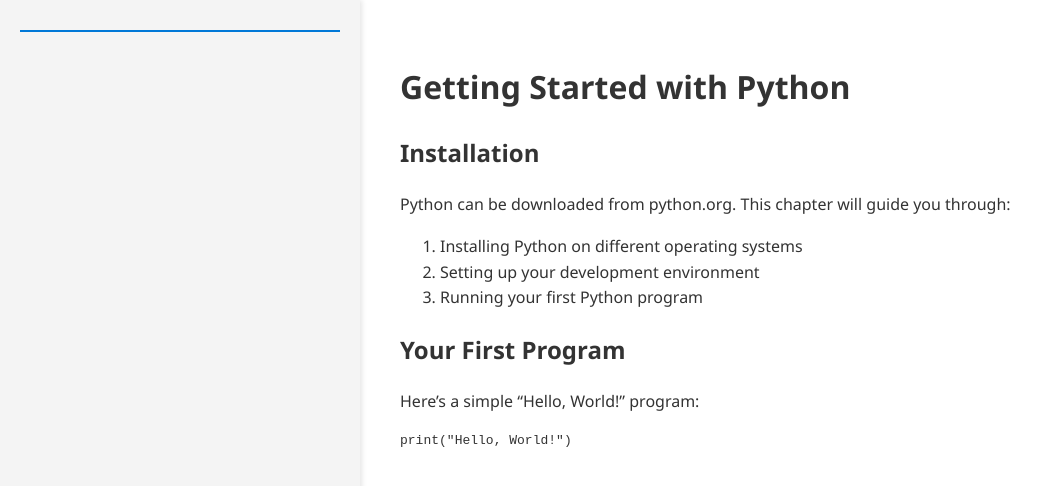
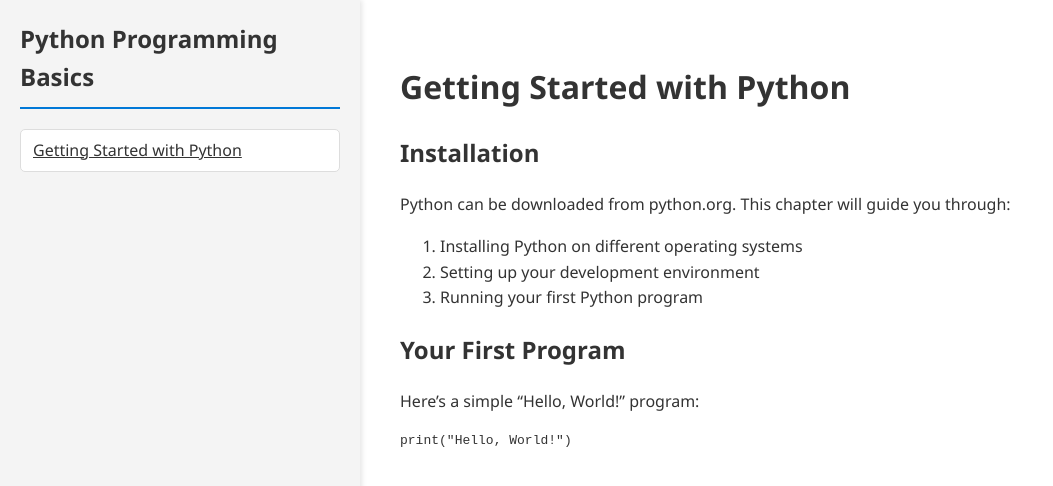
Before and after one commit to tayheau/tayheau.github.io, a Jekyll site: the page built from _notes/python-basics/chapter1.md, in a window 1280 px wide. Shown: the top 486 px of the page, without its empty margins (0-1053 px from the left). Built offline with Jekyll 4.4.1, drawn with Linux system fonts in a browser that asks for light colours.

Commit message:
Update chapter1.md

```diff
--- a/_notes/python-basics/chapter1.md
+++ b/_notes/python-basics/chapter1.md
@@ -1,6 +1,9 @@
 ---
 layout: book
 title: "Getting Started with Python"
+book: "python-basics"
+type: "chapter"
+order: 1
 ---
 
 # Getting Started with Python
```
